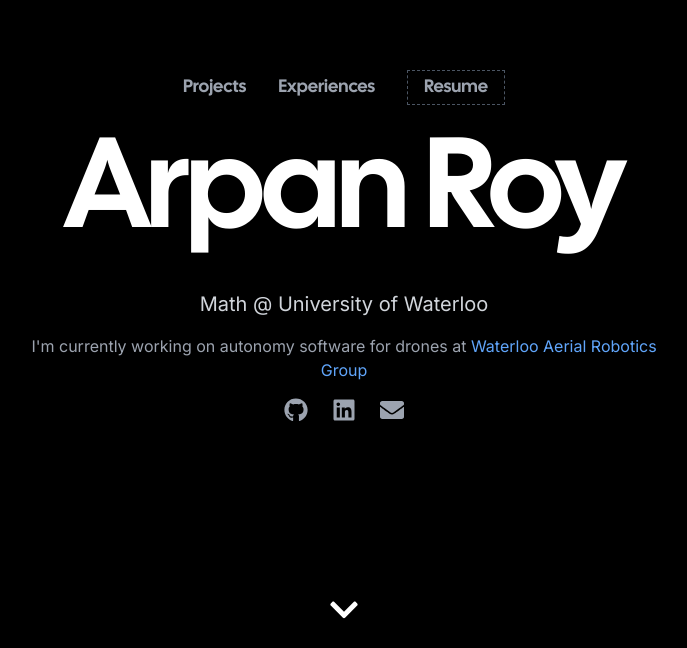
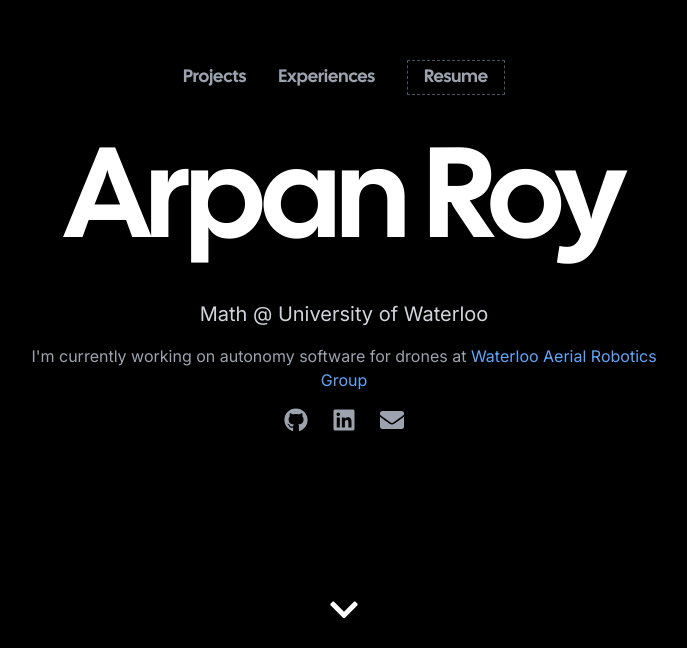
Before and after one commit to arpanroy18/portfolio, a Next.js app: page / in a window 1280 px wide. Shown: the part 152-800 px from the top of the page, without its empty margins (296-983 px from the left). Built offline with nearby package versions, Linux system fonts and the light colour scheme; no server answers.

Commit message:
style: increase margin for navigation to enhance layout spacing

```diff
--- a/app/page.tsx
+++ b/app/page.tsx
@@ -126,7 +126,7 @@ export default function Home() {
         id="home"
         className="min-h-screen flex flex-col items-center justify-center text-center px-4 relative"
       >
-        <nav className="mb-7 w-full px-4">
+        <nav className="mb-12 w-full px-4">
           <ul className="flex flex-wrap items-center justify-center gap-4 md:gap-8">
             <motion.li
               whileHover={{ scale: 1.05 }}
```
